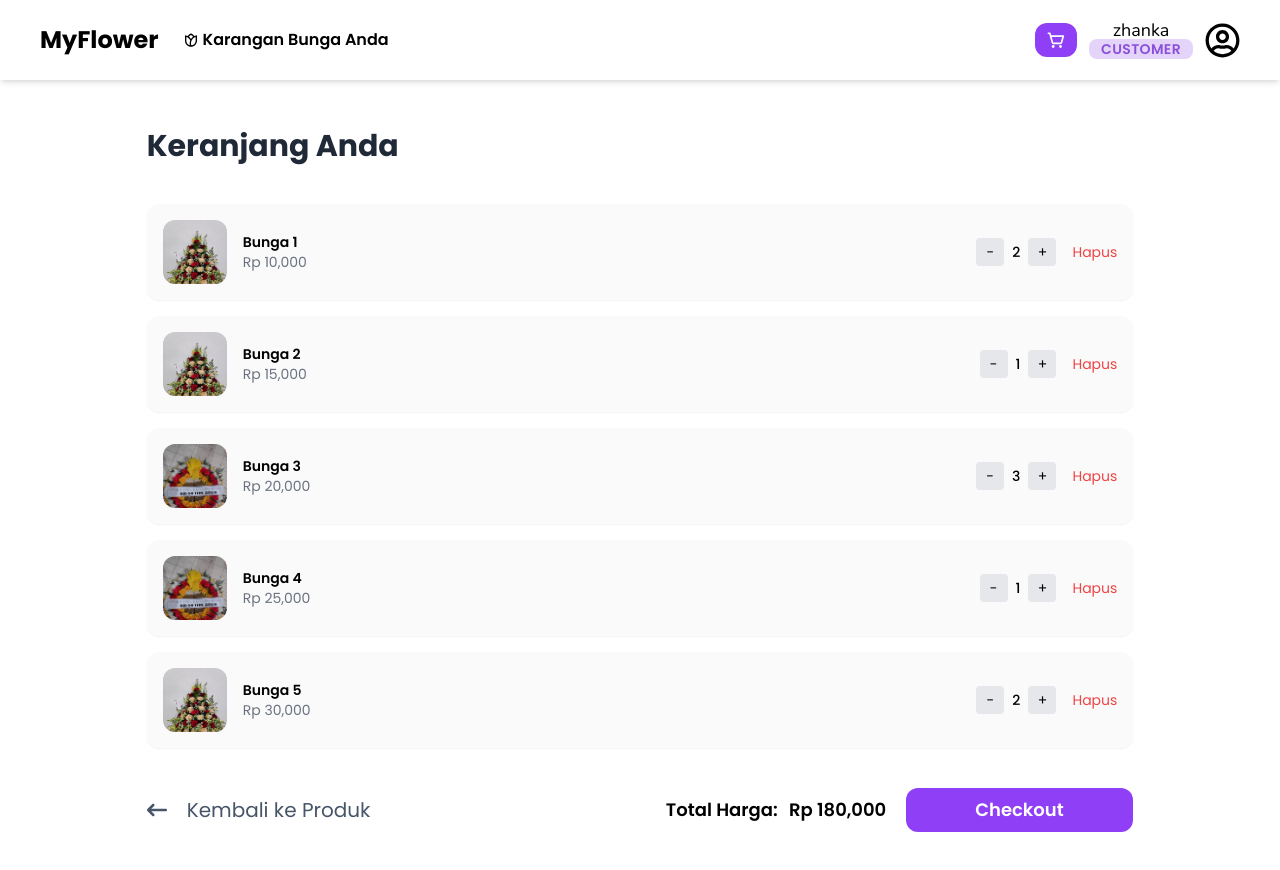
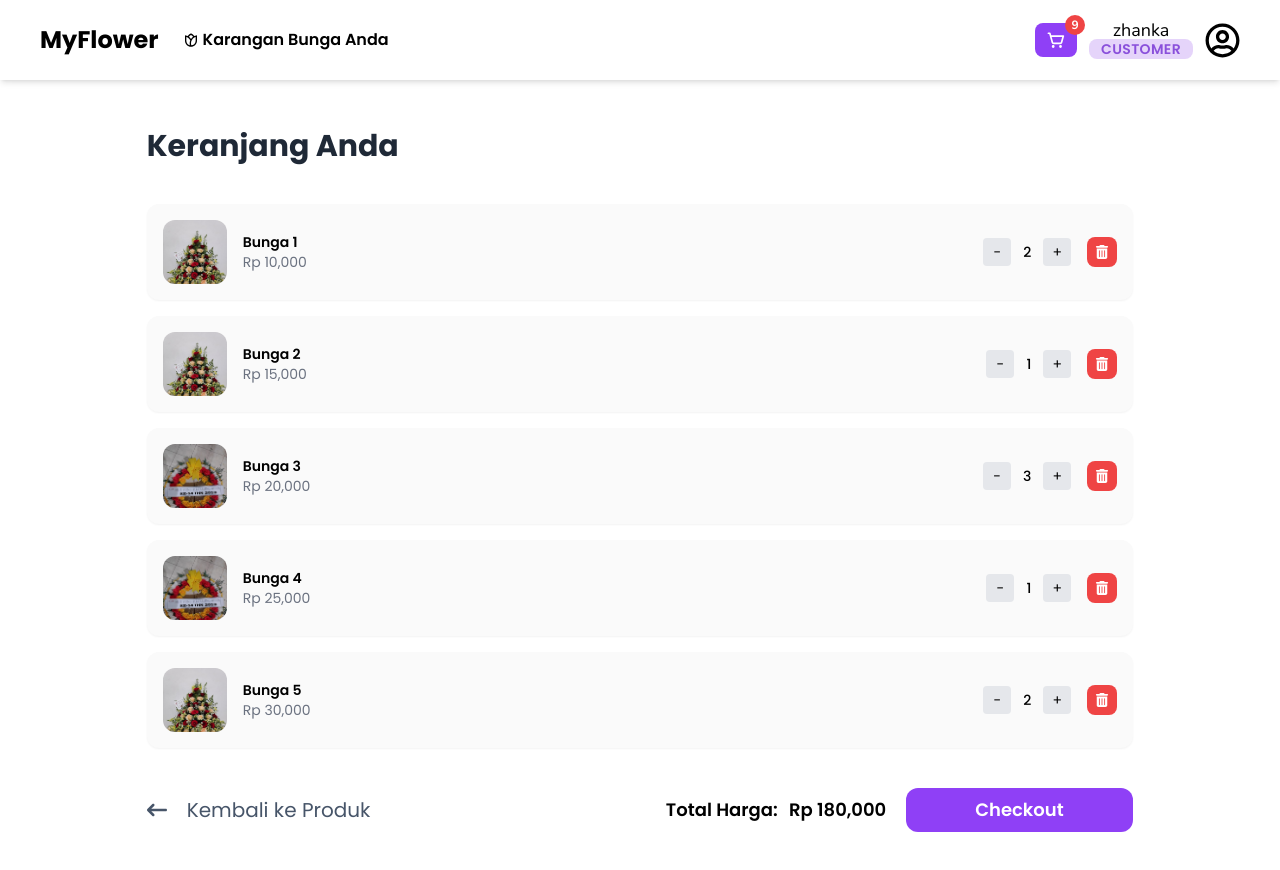
Before and after one commit to afifudin23/myrekap-myflower, a React (Vite) app in the folder apps/myflower/: page /carts in a window 1280 px wide. Shown: the top 870 px of the page. Built offline with nearby package versions, Linux system fonts and the light colour scheme.

Commit message:
feat(ui): display total quantity badge and replace remove icon in CartItemCard

```diff
--- a/apps/myflower/src/components/atoms/SmallButton.tsx
+++ b/apps/myflower/src/components/atoms/SmallButton.tsx
@@ -17,7 +17,7 @@ function SmallButton({
         <button
             type={type}
             onClick={onClick}
-            className={`flex items-center justify-center py-2 px-3 gap-1  text-white text-base 2xl:text-lg ${className}`}
+            className={`flex items-center justify-center py-2 px-3 gap-1 text-white text-base 2xl:text-lg ${className}`}
             style={{ backgroundColor: colors.primary }}
             onMouseEnter={(e) => (e.currentTarget.style.backgroundColor = colors.hover)}
             onMouseLeave={(e) => (e.currentTarget.style.backgroundColor = colors.primary)}
--- a/apps/myflower/src/components/molecules/carts/CartItemCard.tsx
+++ b/apps/myflower/src/components/molecules/carts/CartItemCard.tsx
@@ -1,5 +1,6 @@
 import ProductImage from "@/components/atoms/ProductImage";
 import QuantityButton from "@/components/atoms/QuantityButton";
+import { FaTrashCan } from "react-icons/fa6";
 
 export interface CartItemProps {
     id: string;
@@ -31,14 +32,14 @@ function CartItemCard({ item }: { item: CartItemProps }) {
                 <p className="text-gray-500 text-sm">Rp {item.price.toLocaleString()}</p>
             </div>
 
-            <div className="flex items-center gap-2">
+            <div className="flex items-center gap-3">
                 <QuantityButton onClick={handleDecrease}>-</QuantityButton>
                 <span className="text-sm font-medium">{item.quantity}</span>
                 <QuantityButton onClick={handleIncrease}>+</QuantityButton>
             </div>
 
-            <button onClick={handleRemove} className="text-red-500 hover:text-red-600 text-sm">
-                Hapus
+            <button onClick={handleRemove} className="bg-red-500 hover:bg-red-600 text-sm text-white p-2 rounded-lg">
+                <FaTrashCan />
             </button>
         </div>
     );
--- a/apps/myflower/src/components/organisms/layouts/Navbar.tsx
+++ b/apps/myflower/src/components/organisms/layouts/Navbar.tsx
@@ -10,7 +10,7 @@ const Navbar = memo(function () {
     const navigate = useNavigate();
     const handleUserClick = () => {
         console.log("User is clicked");
-    }
+    };
     const handleCartClick = (e?: React.MouseEvent) => {
         e?.stopPropagation();
         navigate("/carts");
@@ -26,8 +26,11 @@ const Navbar = memo(function () {
             </div>
 
             <div onClick={handleUserClick} className="flex gap-3 items-center cursor-pointer">
-                <SmallButton type="button" colors={COLORS} className="text-lg rounded-xl" onClick={handleCartClick}>
+                <SmallButton type="button" colors={COLORS} className="text-lg rounded-lg relative" onClick={handleCartClick}>
                     <PiShoppingCartSimpleBold />
+                    <span className="absolute -top-2 -right-2 bg-red-500 text-white text-xs w-5 h-5 flex items-center justify-center font-nunito font-bold rounded-full">
+                        9
+                    </span>
                 </SmallButton>
                 <div className="flex flex-col items-center">
                     <div className="text-lg font-nunito leading-none">zhanka</div>
```
